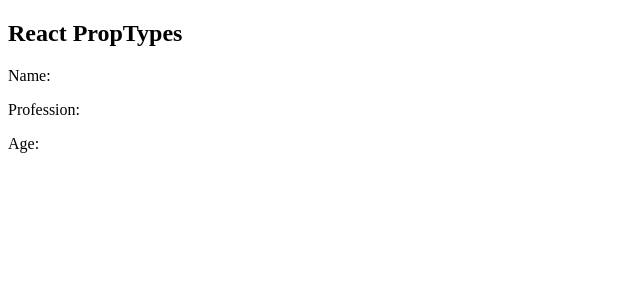
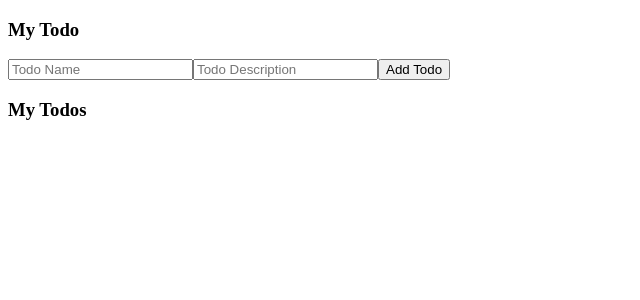
Before and after one commit to githubscientist/fsd54wd-t, a React (Vite) app: page / in a window 1280 px wide. Shown: the top 300 px of the page, without its empty margins (0-640 px from the left). Built offline with nearby package versions, Linux system fonts and the light colour scheme.

Commit message:
form, todos list

```diff
--- a/src/App.jsx
+++ b/src/App.jsx
@@ -1,16 +1,27 @@
-import Person from "./components/Person";
+import { useState } from "react";
+import CreateTodoForm from "./components/CreateTodoForm";
+import TodosList from "./components/TodosList";
 
 const App = () => {
 
+  const [todos, setTodos] = useState([]);
+  const [isEditing, setIsEditing] = useState(false);
+
   return (
     <div>
-      <h2>React PropTypes</h2>
-      <Person
-        props={{
-          name: "John Doe",
-          profession: "Software Engineer",
-          age: 30
-        }}
+      <h3>My Todo</h3>
+
+      <CreateTodoForm
+        todos={todos}
+        setTodos={setTodos}
+        isEditing={isEditing}
+        setIsEditing={setIsEditing}
+      />
+
+      <TodosList
+        todos={todos}
+        setTodos={setTodos}
+        setIsEditing={setIsEditing}
       />
     </div>
   )
--- /dev/null
+++ b/src/components/CreateTodoForm.jsx
@@ -0,0 +1,70 @@
+import React from 'react';
+import { useState } from 'react';
+
+const CreateTodoForm = ({ todos, setTodos, isEditing, setIsEditing, setNewTodoItem }) => {
+    const [newTodo, setNewTodo] = useState({
+        name: '',
+        description: ''
+    });
+
+    const addTodo = (e) => {
+        e.preventDefault();
+
+        setTodos([
+        ...todos,
+            {
+                name: newTodo.name,
+                description: newTodo.description,
+                status: false
+            }
+        ]);
+
+        setNewTodo({
+            name: '',
+            description: ''
+        });
+    }
+
+  const updateTodo = (e) => {
+    e.preventDefault();
+
+    setIsEditing(false);
+  }
+
+  return (
+    <div>
+        <form className="todo-form">
+        <input
+          type="text"
+          placeholder="Todo Name"
+          value={newTodo.name}
+          onChange={(e) => setNewTodo({
+            ...newTodo,
+            name: e.target.value
+          })}
+        />
+
+        <input
+          type="text"
+          placeholder="Todo Description"
+          value={newTodo.description}
+          onChange={(e) => setNewTodo({
+            ...newTodo,
+            description: e.target.value
+          })
+          }
+        />
+
+        {
+          isEditing ? (
+            <button onClick={updateTodo}>Update Todo</button>
+          ) : (
+            <button onClick={addTodo}>Add Todo</button>
+          )
+        }
+      </form>
+    </div>
+  )
+}
+
+export default CreateTodoForm;
--- a/src/components/Person.jsx
+++ /dev/null
@@ -1,20 +0,0 @@
-import React from 'react';
-import propTypes from 'prop-types';
-
-const Person = ({name, profession, age}) => {
-  return (
-    <div>
-        <p>Name: { name }</p>
-        <p>Profession: {profession}</p>
-        <p>Age: {age}</p>
-    </div>
-  )
-}
-
-Person.propTypes = {
-    name: propTypes.string.isRequired,
-    profession: propTypes.string.isRequired,
-    age: propTypes.number.isRequired
-}
-
-export default Person;
--- /dev/null
+++ b/src/components/TodoItem.css
@@ -0,0 +1,10 @@
+.todoItem {
+    list-style-type: none;
+    background-color:lightgreen;
+    width: 300px;
+    padding: 20px;
+    margin-right: 20px;
+    margin-bottom: 20px;
+    display: inline-block;
+    height: 150px;
+}
--- /dev/null
+++ b/src/components/TodoItem.jsx
@@ -0,0 +1,33 @@
+import '../components/TodoItem.css';
+
+const TodoItem = ({ todo, setIsEditing, index }) => {
+
+  const editTodoItem = () => {
+    setIsEditing(true);
+
+    console.log(todo);
+  }
+
+  return (
+    <div className='todoItem'>
+      <li>
+        <p>Name: {todo.name}</p>
+        <p>Description: {todo.description}</p>
+        <p>Status:
+          <select>
+            <option>Not Completed</option>
+            <option>Completed</option>
+          </select>
+        </p>
+      </li>
+      <button onClick={editTodoItem}>
+        Edit
+      </button>
+      <button>
+        Delete
+      </button>
+    </div>
+  )
+}
+
+export default TodoItem;
--- /dev/null
+++ b/src/components/TodosList.css
@@ -0,0 +1,5 @@
+.todosList {
+    display: flex;
+    justify-content: space-between;
+    flex-wrap: wrap;
+}
--- /dev/null
+++ b/src/components/TodosList.jsx
@@ -0,0 +1,24 @@
+import TodoItem from "./TodoItem";
+
+const TodosList = ({ todos, setTodos, setIsEditing}) => {
+  return (
+    <div>
+        <h3>My Todos</h3>
+
+          <ul className="todosList">
+              {
+                  todos.map((todo, index) => (
+                      <TodoItem
+                          todo={todo}
+                      key={index}
+                      index={index}
+                      setIsEditing={setIsEditing}
+                      />
+                  ))
+              }
+        </ul>
+    </div>
+  )
+}
+
+export default TodosList;
```
Also changed, not shown: src/components/CreateTodoForm.css (added).
